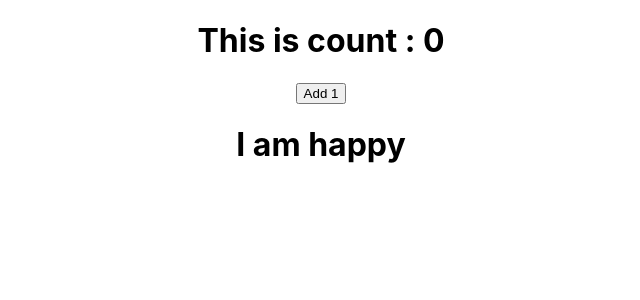
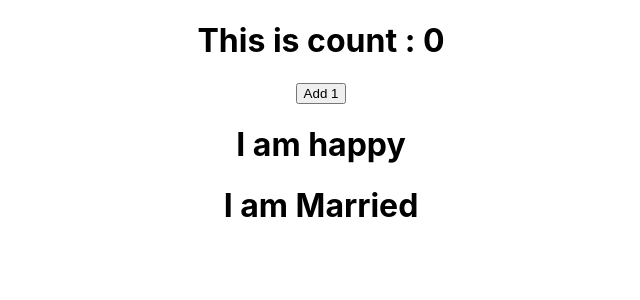
Before and after one commit to shivamvora/React-Hooks, a React (Create React App) app: page / in a window 1280 px wide. Shown: the top 300 px of the page, without its empty margins (319-959 px from the left). Built offline with nearby package versions, Linux system fonts and the light colour scheme.

Commit message:
on branch custoomhook two toggle define

```diff
--- a/src/Toggler.js
+++ b/src/Toggler.js
@@ -2,9 +2,16 @@ import React, {useState} from 'react';
 
 function Toggler() {
     const [isHappy,setIsHappy] = useState(true);
+    const [isSingle,setIsSingle] = useState(false);
+    const toggleSingle = () => {
+        setIsSingle(!isSingle);
+    }
     return (
         <div>
-            <h1 onClick={()=> setIsHappy(!isHappy)}>{isHappy ? "I am happy" : "I am sad"}</h1>
+<h1 onClick={()=> setIsHappy(!isHappy)}>{isHappy ? "I am happy" : "I am sad"}</h1>
+
+
+<h1 onClick={toggleSingle}>{isSingle ? "I am single" : "I am Married"}</h1>
         </div>
     )
 }
```
